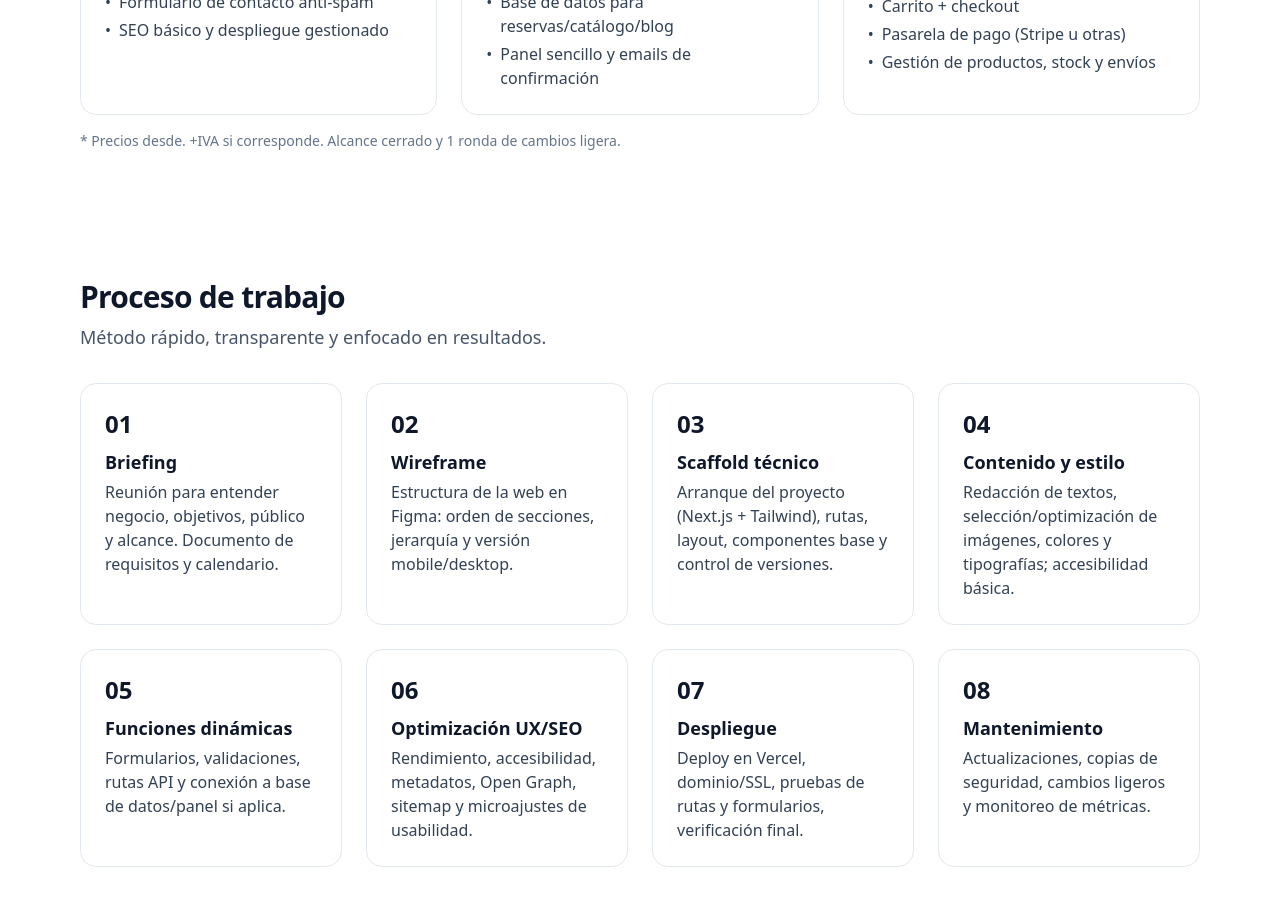
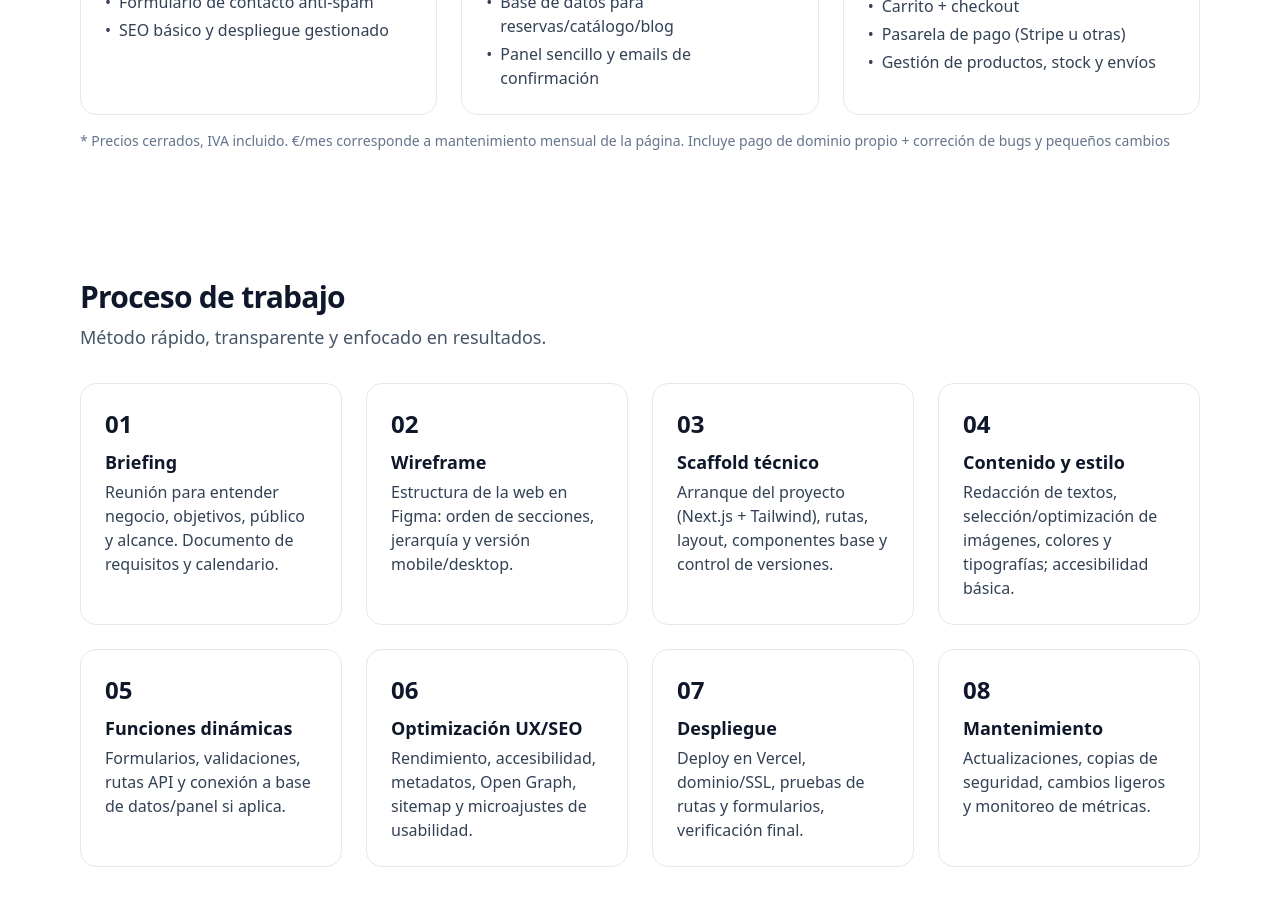
Before and after one commit to amm7dev/portfolio, a Next.js app: page / in a window 1280 px wide. Shown: the part 2180-3085 px from the top of the page. Built offline with nearby package versions, Linux system fonts and the light colour scheme.

Commit message:
modify services

```diff
--- a/components/Services.tsx
+++ b/components/Services.tsx
@@ -46,7 +46,9 @@ export default function Services() {
           </div>
         ))}
       </div>
-      <p className="text-sm text-slate-500 mt-4">* Precios desde. +IVA si corresponde. Alcance cerrado y 1 ronda de cambios ligera.</p>
+      <p className="text-sm text-slate-500 mt-4">* Precios cerrados, IVA incluido.
+      €/mes corresponde a mantenimiento mensual de la página. Incluye pago de dominio propio
+      + correción de bugs y pequeños cambios</p>
     </section>
   );
 }
```
